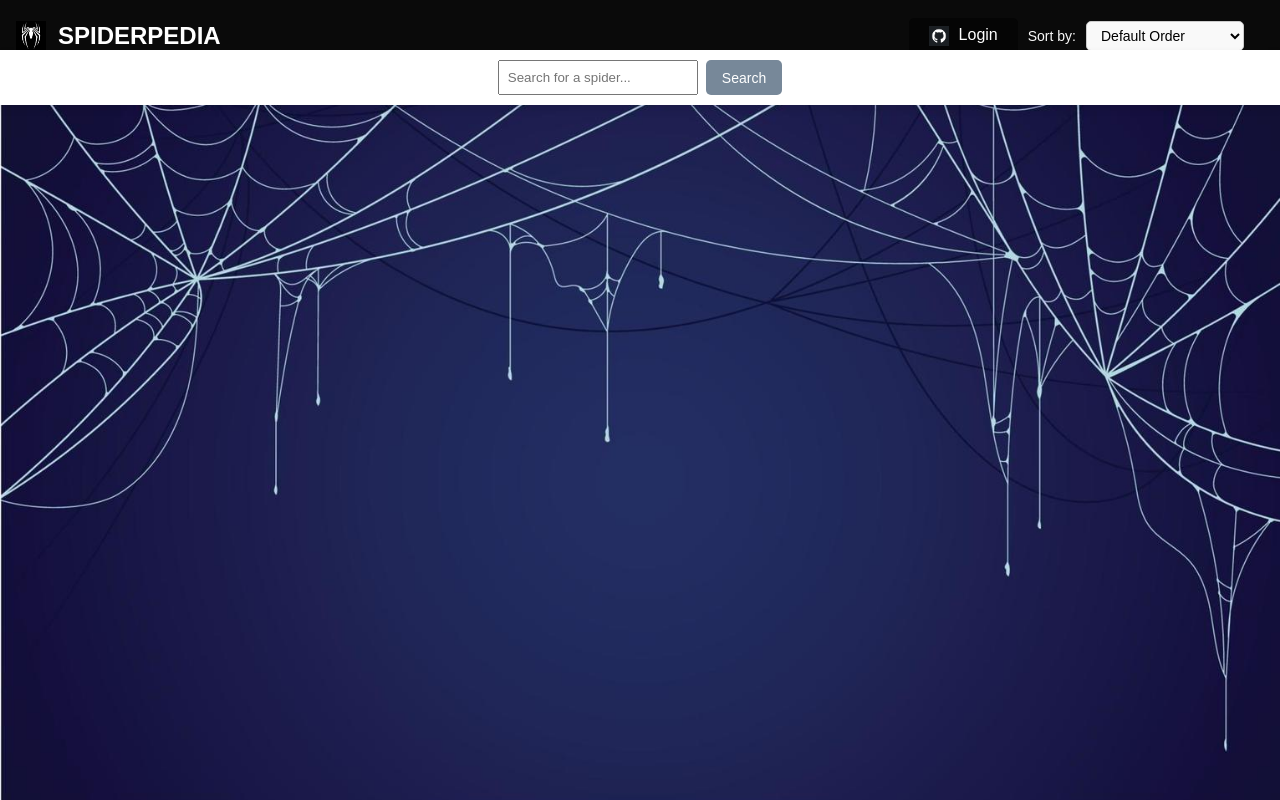
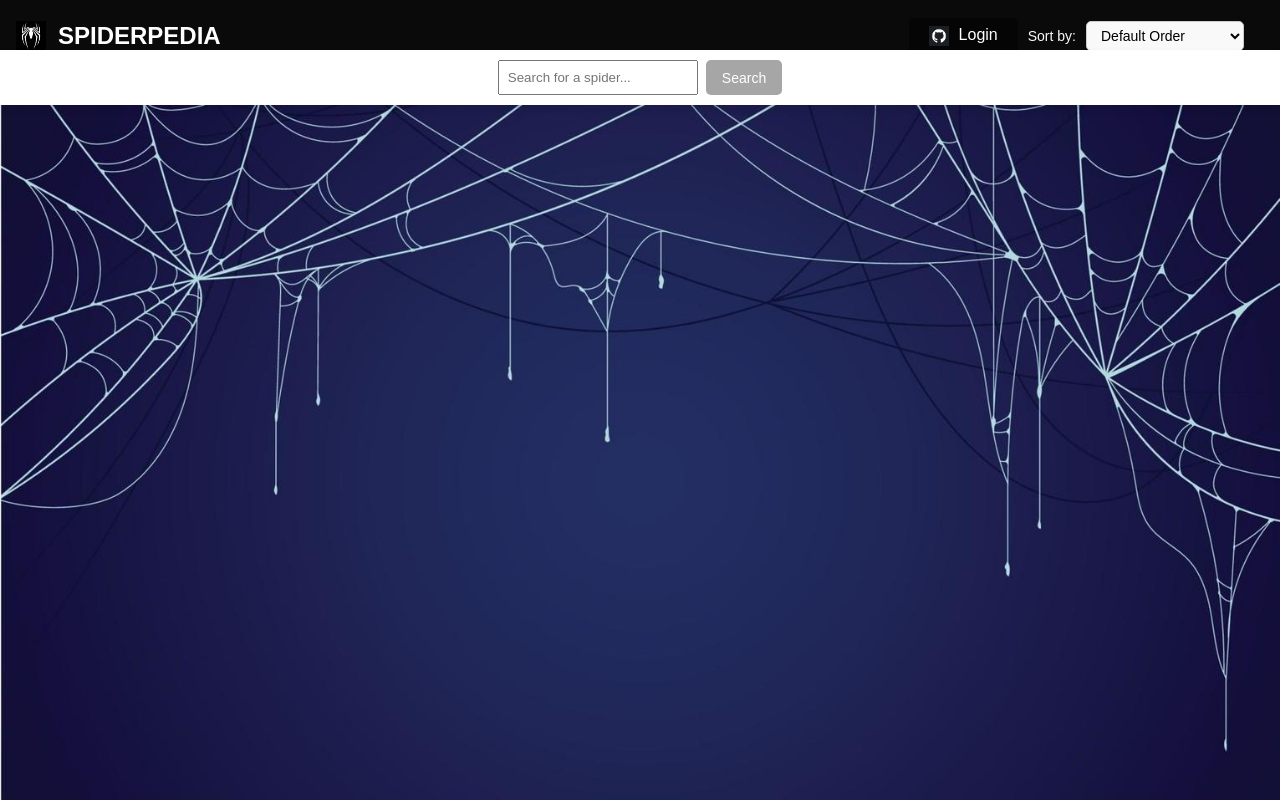
Before and after one commit to Moshe-BBD/WebLevelUp, a website: page frontend/index.html in a window 1280 px wide. Drawn offline with Linux system fonts and the light colour scheme; no server answers.

Commit message:
styling searchbar again

```diff
--- a/frontend/styles.css
+++ b/frontend/styles.css
@@ -46,7 +46,7 @@ body {
 #btnSearch {
     padding: 0.5rem 1rem;
     cursor: pointer;
-    background-color: lightslategray;
+    background-color: #a6a6a6;
     color: white;
     border: none;
     border-radius: 0.3125rem;
@@ -54,11 +54,11 @@ body {
 }
 
 #btnSearch:hover {
-    background-color: lightslategray;
+    background-color: #a6a6a6;
 }
 
 #btnSearch:active {
-    background-color: lightslategray;
+    background-color: #a6a6a6;
 }
 
 .cover,
```
